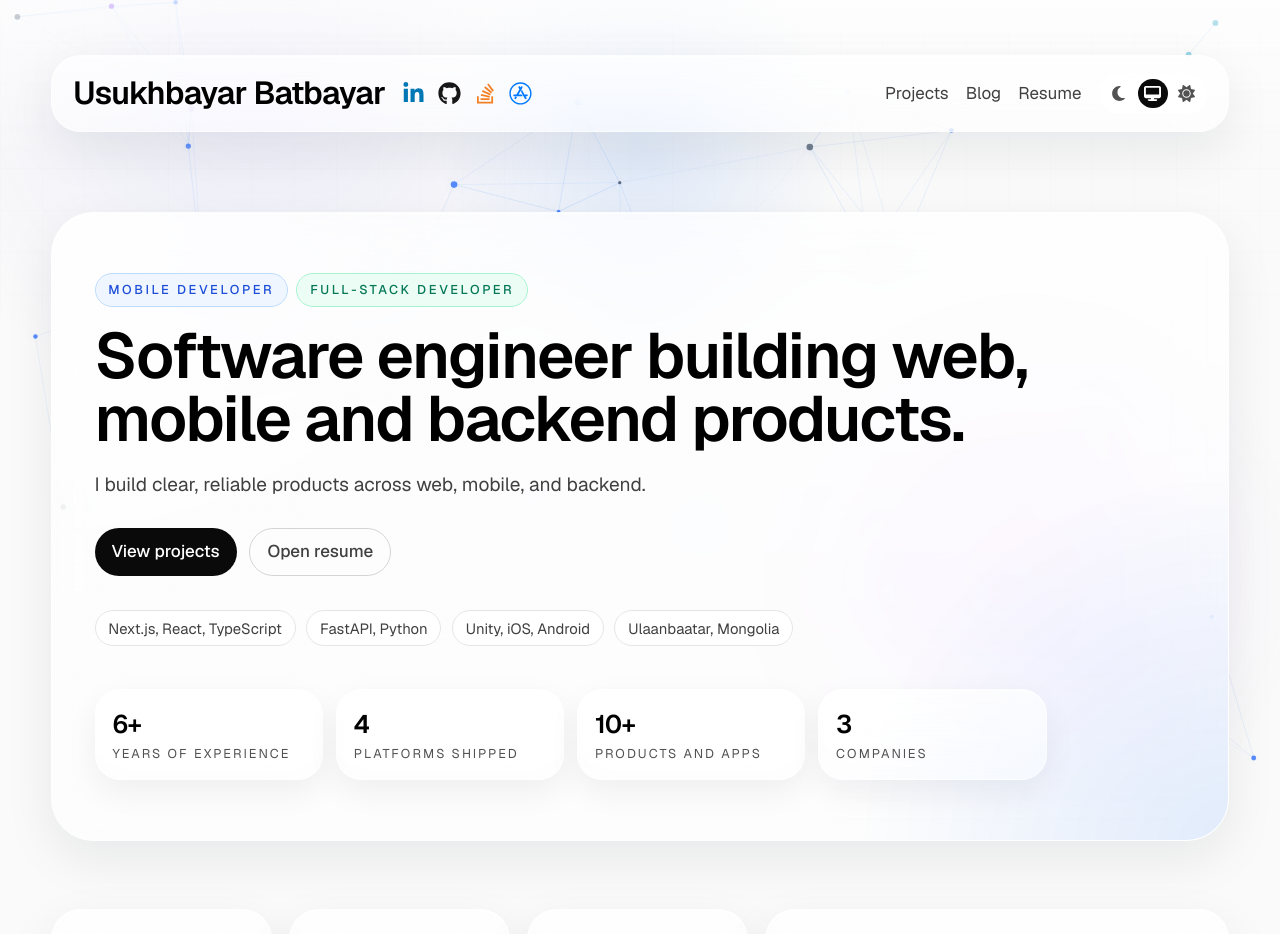
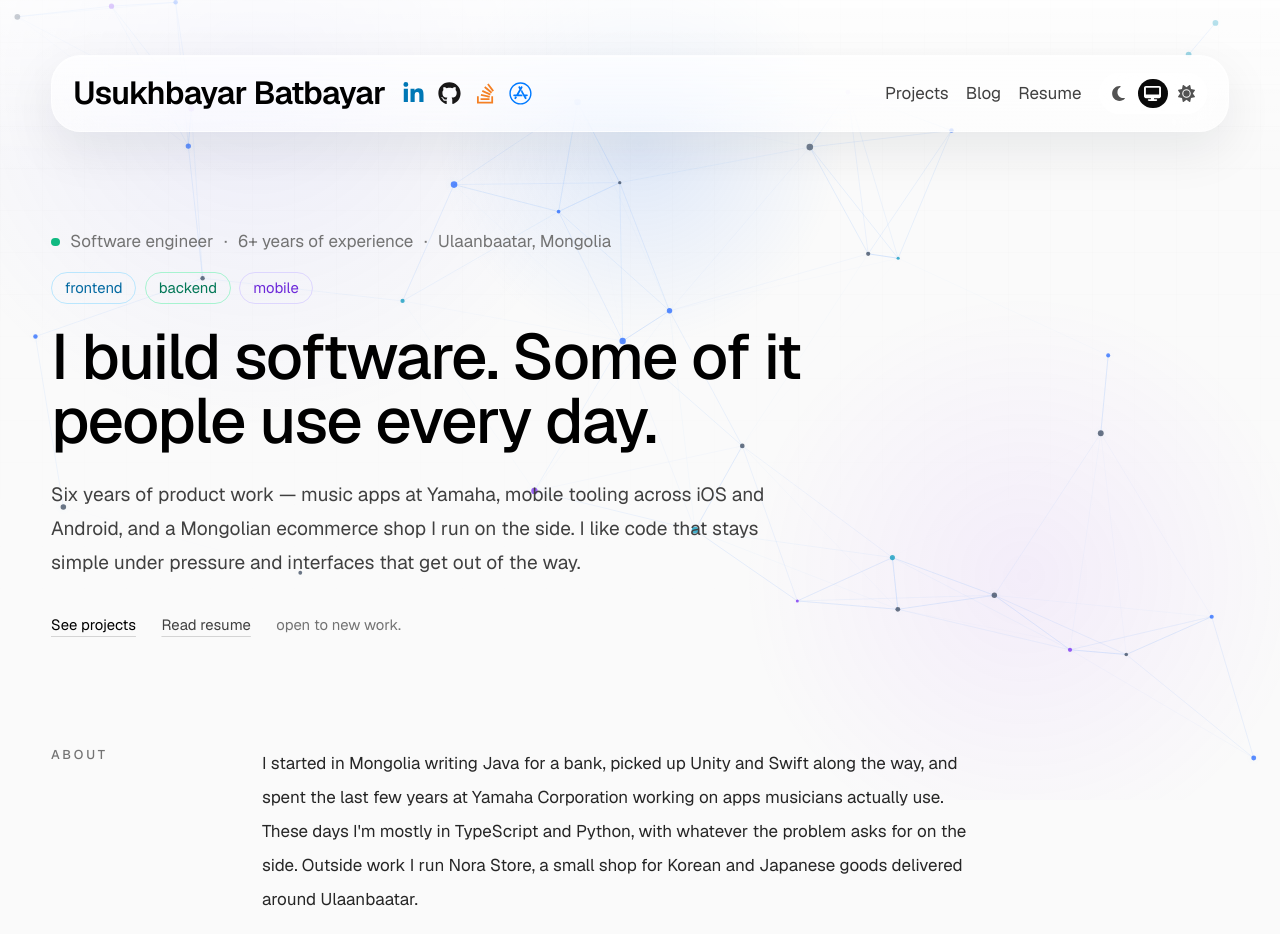
Before and after one commit to unobatbayar/unobatbayar.github.io, a Next.js app: page / in a window 1280 px wide. Shown: the top 934 px of the page. Built offline with nearby package versions, Linux system fonts and the light colour scheme.

Commit message:
design: update

```diff
--- a/app/components/hero-stats.tsx
+++ /dev/null
@@ -1,41 +0,0 @@
-"use client";
-
-import { homeContent } from "../config";
-
-function getYearsOfExperience(startDate: string) {
-  const start = new Date(startDate);
-  const now = new Date();
-
-  let years = now.getFullYear() - start.getFullYear();
-  const hasReachedAnniversary =
-    now.getMonth() > start.getMonth() ||
-    (now.getMonth() === start.getMonth() && now.getDate() >= start.getDate());
-
-  if (!hasReachedAnniversary) {
-    years -= 1;
-  }
-
-  return `${Math.max(years, 0)}+`;
-}
-
-export default function HeroStats() {
-  const experienceValue = getYearsOfExperience(homeContent.experienceStartDate);
-
-  return (
-    <>
-      {homeContent.highlightStats.map((item, index) => (
-        <div
-          key={item.label}
-          className="glass-card rounded-[1.5rem] p-4"
-        >
-          <p className="text-2xl font-semibold tracking-tight text-black dark:text-white">
-            {index === 0 ? experienceValue : item.value}
-          </p>
-          <p className="mt-1 text-xs uppercase tracking-[0.16em] text-neutral-600 dark:text-neutral-300">
-            {item.label}
-          </p>
-        </div>
-      ))}
-    </>
-  );
-}
--- a/app/components/portfolio-hero.tsx
+++ b/app/components/portfolio-hero.tsx
@@ -1,68 +1,62 @@
 import Link from "next/link";
 import { homeContent } from "../config";
-import HeroStats from "./hero-stats";
+import YearsOfExperience from "./years-of-experience";
+
+const tagToneClasses = {
+  sky: "border-sky-200 text-sky-700 dark:border-sky-800/70 dark:text-sky-300",
+  emerald:
+    "border-emerald-200 text-emerald-700 dark:border-emerald-800/70 dark:text-emerald-300",
+  violet:
+    "border-violet-200 text-violet-700 dark:border-violet-800/70 dark:text-violet-300",
+} as const;
 
 export default function PortfolioHero() {
   return (
-    <section className="glass-panel relative overflow-hidden rounded-[2.5rem] px-6 py-10 sm:px-8 sm:py-12 xl:px-10 xl:py-14">
-      <div className="pointer-events-none absolute inset-0 bg-[radial-gradient(circle_at_top_left,rgba(255,255,255,0.7),transparent_30%),radial-gradient(circle_at_bottom_right,rgba(59,130,246,0.14),transparent_28%)] dark:bg-[radial-gradient(circle_at_top_left,rgba(255,255,255,0.05),transparent_30%),radial-gradient(circle_at_bottom_right,rgba(59,130,246,0.18),transparent_28%)]" />
-      <div className="relative">
-        <div className="max-w-4xl">
-          <div className="mb-4 flex flex-wrap gap-2">
-            {homeContent.roleTags.map((tag, index) => {
-              const classes = [
-                "border-blue-200 bg-blue-50 text-blue-700 dark:border-blue-900/80 dark:bg-blue-950/50 dark:text-blue-300",
-                "border-emerald-200 bg-emerald-50 text-emerald-700 dark:border-emerald-900/80 dark:bg-emerald-950/50 dark:text-emerald-300",
-                "border-violet-200 bg-violet-50 text-violet-700 dark:border-violet-900/80 dark:bg-violet-950/50 dark:text-violet-300",
-              ];
+    <section className="pt-2 pb-2 sm:pt-4">
+      <p className="flex flex-wrap items-center gap-x-2.5 gap-y-1 text-base text-neutral-500 dark:text-neutral-400">
+        <span className="inline-block h-2 w-2 rounded-full bg-emerald-500" />
+        <span>{homeContent.role}</span>
+        <span aria-hidden="true">·</span>
+        <YearsOfExperience startDate={homeContent.experienceStartDate} />
+        <span aria-hidden="true">·</span>
+        <span>{homeContent.location}</span>
+      </p>
 
-              return (
-                <p
-                  key={tag}
-                  className={`inline-flex rounded-full border px-2.5 py-1 text-[0.68rem] font-medium uppercase tracking-[0.18em] sm:px-3 sm:py-1.5 sm:text-[0.75rem] sm:tracking-[0.2em] ${classes[index]}`}
-                >
-                  {tag}
-                </p>
-              );
-            })}
-          </div>
-          <h1 className="max-w-4xl text-4xl font-semibold tracking-tight text-black dark:text-white sm:text-5xl xl:text-6xl">
-            {homeContent.headline}
-          </h1>
-          <p className="mt-4 max-w-2xl text-lg leading-8 text-neutral-700 dark:text-neutral-200">
-            {homeContent.intro}
-          </p>
+      <div className="mt-4 flex flex-wrap gap-2">
+        {homeContent.tags.map(({ label, tone }) => (
+          <span
+            key={label}
+            className={`rounded-full border px-3 py-1 text-sm ${tagToneClasses[tone]}`}
+          >
+            {label}
+          </span>
+        ))}
+      </div>
 
-          <div className="mt-6 flex flex-wrap gap-3">
-            <Link
-              href="/projects"
-              className="inline-flex items-center rounded-full bg-neutral-950 px-4 py-2.5 text-base font-medium text-white transition hover:bg-neutral-800 dark:bg-white dark:text-black dark:hover:bg-neutral-200"
-            >
-              View projects
-            </Link>
-            <Link
-              href="/resume"
-              className="inline-flex items-center rounded-full border border-neutral-300 px-4 py-2.5 text-base font-medium text-neutral-700 transition hover:border-neutral-400 hover:bg-neutral-100 dark:border-neutral-700 dark:text-neutral-200 dark:hover:border-neutral-600 dark:hover:bg-neutral-900"
-            >
-              Open resume
-            </Link>
-          </div>
+      <h1 className="mt-5 max-w-3xl text-4xl font-medium leading-[1.1] tracking-tight text-black dark:text-white sm:text-5xl xl:text-[3.75rem]">
+        {homeContent.headline}
+      </h1>
 
-          <div className="mt-8 flex flex-wrap gap-2.5">
-            {homeContent.quickFacts.map((fact) => (
-              <span
-                key={fact}
-                className="rounded-full border border-neutral-200 bg-white px-3 py-1.5 text-sm text-neutral-700 dark:border-neutral-800 dark:bg-neutral-900 dark:text-neutral-200"
-              >
-                {fact}
-              </span>
-            ))}
-          </div>
+      <p className="mt-6 max-w-2xl text-lg leading-8 text-neutral-700 dark:text-neutral-200">
+        {homeContent.intro}
+      </p>
 
-          <div className="mt-10 grid gap-3 sm:grid-cols-2 xl:grid-cols-4">
-            <HeroStats />
-          </div>
-        </div>
+      <div className="mt-8 flex flex-wrap items-center gap-x-6 gap-y-2 text-sm text-neutral-700 dark:text-neutral-300">
+        <Link
+          href="/projects"
+          className="text-black underline decoration-neutral-300 underline-offset-[6px] transition hover:decoration-neutral-600 dark:text-white dark:decoration-neutral-700 dark:hover:decoration-neutral-400"
+        >
+          See projects
+        </Link>
+        <Link
+          href="/resume"
+          className="underline decoration-neutral-300 underline-offset-[6px] transition hover:decoration-neutral-600 dark:decoration-neutral-700 dark:hover:decoration-neutral-400"
+        >
+          Read resume
+        </Link>
+        <span className="text-neutral-500 dark:text-neutral-500">
+          {homeContent.availability.toLowerCase()}.
+        </span>
       </div>
     </section>
   );
--- /dev/null
+++ b/app/components/years-of-experience.tsx
@@ -0,0 +1,39 @@
+"use client";
+
+import { useEffect, useState } from "react";
+
+function computeYears(startDate: string) {
+  const start = new Date(startDate);
+  const now = new Date();
+
+  let years = now.getFullYear() - start.getFullYear();
+  const reachedAnniversary =
+    now.getMonth() > start.getMonth() ||
+    (now.getMonth() === start.getMonth() && now.getDate() >= start.getDate());
+
+  if (!reachedAnniversary) {
+    years -= 1;
+  }
+
+  return Math.max(years, 0);
+}
+
+type Props = {
+  startDate: string;
+  suffix?: string;
+};
+
+export default function YearsOfExperience({ startDate, suffix = "+ years of experience" }: Props) {
+  const [years, setYears] = useState(() => computeYears(startDate));
+
+  useEffect(() => {
+    setYears(computeYears(startDate));
+  }, [startDate]);
+
+  return (
+    <span>
+      {years}
+      {suffix}
+    </span>
+  );
+}
--- a/app/config.ts
+++ b/app/config.ts
@@ -5,7 +5,8 @@ export const metaData = {
   ogImage: "/opengraph-image.png",
   description:
     "Software engineer portfolio of Usukhbayar Batbayar featuring web, mobile, and backend projects, engineering experience, and writing.",
-  keywords: "Usukhbayar Batbayar, software engineer, portfolio, full stack developer, web development, mobile development, backend development, Next.js, React, TypeScript, FastAPI, iOS, Android",
+  keywords:
+    "Usukhbayar Batbayar, software engineer, portfolio, full stack developer, web development, mobile development, backend development, Next.js, React, TypeScript, FastAPI, iOS, Android",
   author: "Usukhbayar Batbayar",
   twitterHandle: "",
 };
@@ -19,43 +20,35 @@ export const socialLinks = {
 
 export const homeContent = {
   name: "Usukhbayar Batbayar",
+  role: "Software engineer",
+  location: "Ulaanbaatar, Mongolia",
+  availability: "Open to new work",
   experienceStartDate: "2019-10-01",
-  roleTags: [
-    "Mobile Developer",
-    "Full-stack Developer",
+  tags: [
+    { label: "frontend", tone: "sky" as const },
+    { label: "backend", tone: "emerald" as const },
+    { label: "mobile", tone: "violet" as const },
   ],
-  headline: "Software engineer building web, mobile and backend products.",
+  headline: "I build software. Some of it people use every day.",
   intro:
-    "I build clear, reliable products across web, mobile, and backend.",
-  location: "Ulaanbaatar, Mongolia",
-  availability: "Open to impactful opportunities",
-  quickFacts: [
-    "Next.js, React, TypeScript",
-    "FastAPI, Python",
-    "Unity, iOS, Android",
-    "Ulaanbaatar, Mongolia",
-  ],
-  highlightStats: [
-    { value: "6+", label: "Years of experience" },
-    { value: "4", label: "Platforms shipped" },
-    { value: "10+", label: "Products and apps" },
-    { value: "3", label: "Companies" },
-  ],
+    "Six years of product work — music apps at Yamaha, mobile tooling across iOS and Android, and a Mongolian ecommerce shop I run on the side. I like code that stays simple under pressure and interfaces that get out of the way.",
+  about:
+    "I started in Mongolia writing Java for a bank, picked up Unity and Swift along the way, and spent the last few years at Yamaha Corporation working on apps musicians actually use. These days I'm mostly in TypeScript and Python, with whatever the problem asks for on the side. Outside work I run Nora Store, a small shop for Korean and Japanese goods delivered around Ulaanbaatar.",
   strengths: [
     {
       title: "Frontend",
       description:
-        "I build responsive interfaces with strong interaction design, accessibility, and performance in mind.",
+        "Fast, accessible interfaces in React, Next.js, and TypeScript.",
     },
     {
       title: "Backend",
       description:
-        "I build APIs and backend systems with a focus on security, speed, and reliability.",
+        "APIs and services built for speed, security, and uptime.",
     },
     {
-      title: "Cross-platform",
+      title: "Mobile",
       description:
-        "I ship products across Web, Android, iOS, macOS, Windows, and Linux.",
+        "Mobile-first, but cross-platform — iOS, Android, macOS, Windows, Linux, and Web.",
     },
   ],
   interests: [
--- a/app/page.tsx
+++ b/app/page.tsx
@@ -22,8 +22,17 @@ export const metadata: Metadata = {
 
 export default function Page() {
   return (
-    <div className="space-y-16">
+    <div className="space-y-20 sm:space-y-24">
       <PortfolioHero />
+
+      <section className="grid gap-6 md:grid-cols-[minmax(0,160px)_minmax(0,1fr)] md:gap-12">
+        <h2 className="text-xs font-medium uppercase tracking-[0.22em] text-neutral-500 dark:text-neutral-400">
+          About
+        </h2>
+        <p className="max-w-2xl text-base leading-8 text-neutral-800 dark:text-neutral-200">
+          {homeContent.about}
+        </p>
+      </section>
 
       <section className="grid gap-4 xl:grid-cols-[1.2fr_0.8fr]">
         <div className="grid gap-4 md:grid-cols-3">
@@ -59,23 +68,7 @@ export default function Page() {
         </div>
       </section>
 
-      <section className="glass-panel rounded-[1.75rem] p-6">
-        <div className="grid gap-4 xl:grid-cols-[0.9fr_1.1fr] xl:items-start">
-          <div>
-            <p className="text-sm font-medium uppercase tracking-[0.2em] text-neutral-600 dark:text-neutral-300">
-              About
-            </p>
-            <h2 className="mt-3 text-2xl font-medium tracking-tight text-black dark:text-white">
-              Solving problems with clear, practical software.
-            </h2>
-          </div>
-          <p className="max-w-3xl text-base leading-8 text-neutral-700 dark:text-neutral-200">
-            I build web and mobile products with a focus on clarity, performance, and maintainability. My experience includes consumer apps, internal tools, and independent projects, with work spanning interface design, frontend implementation, and backend systems.
-          </p>
-        </div>
-      </section>
-
-      <section className="space-y-12">
+      <section className="space-y-16">
         <WorkProjectsSection showMoreLink variant="marquee" />
         <PersonalProjectsSection showMoreLink variant="marquee" />
       </section>
```
